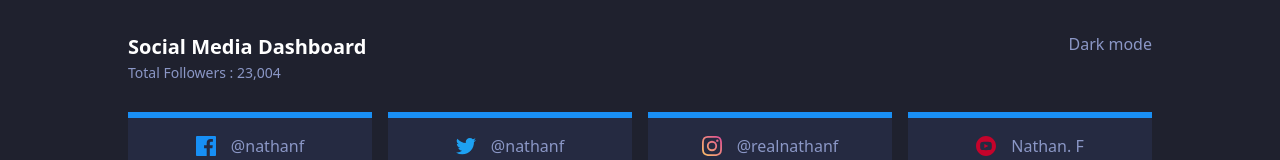
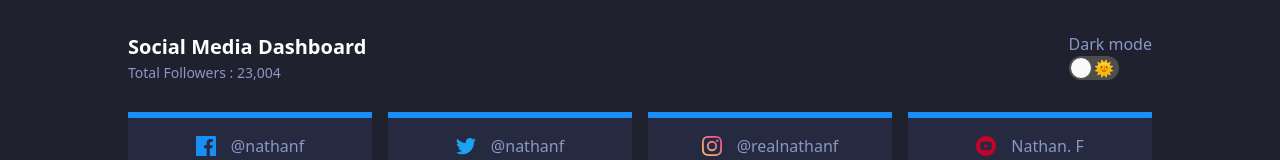
Before and after one commit to chrysellia/social-media-dashboard, a React (Create React App) app in the folder social-media-dashboard/: page / in a window 1280 px wide. Shown: the top 160 px of the page. Built offline with nearby package versions, Linux system fonts and the light colour scheme.

Commit message:
ToggleButton component created

```diff
--- a/social-media-dashboard/src/components/Header/Header.component.js
+++ b/social-media-dashboard/src/components/Header/Header.component.js
@@ -1,5 +1,6 @@
 import React from 'react'
 import './Header.scss'
+import ToggleButton from './partials/ToggleButton/ToggleButton.component'
 
 const Header = () => {
     return (
@@ -15,7 +16,7 @@
                             <div className="toggle-text">
                                 <h1 style={{color:'hsl(228, 34%, 66%)'}}>Dark mode</h1>
                             </div>
-                            <div className="toggle-icon"></div>
+                            <div className="toggle-icon"><ToggleButton/></div>
                         </div>
                     </div>
                 </div>
--- a/social-media-dashboard/src/components/Header/Header.scss
+++ b/social-media-dashboard/src/components/Header/Header.scss
@@ -31,6 +31,10 @@
 
             .right-side {
                 .toggle-color {
+                    display: flex;
+                    align-items: center;
+                    justify-content: center;
+
                     .toggle-text {
                         font-size: 14px;
                         color: hsl(228, 34%, 66%);
--- /dev/null
+++ b/social-media-dashboard/src/components/Header/partials/ToggleButton/ToggleButton.component.js
@@ -0,0 +1,28 @@
+import React from 'react'
+import './ToggleButton.style.scss'
+import { useState } from 'react';
+
+const ToggleButton = () => {
+    const [toggle, setToggle] = useState(false);
+
+    const triggerToggle = () => {
+        setToggle( !toggle )
+    }
+
+    return (
+        <div onChange={triggerToggle} className={`wrg-toggle ${toggle ? 'wrg-toggle--checked' : ''}`}>
+            <div className="wrg-toggle-container">
+                <div className="wrg-toggle-check">
+                    <span>🌜</span>
+                </div>
+                <div className="wrg-toggle-uncheck">
+                    <span>🌞</span>
+                </div>
+            </div>
+            <div className="wrg-toggle-circle"></div>
+            <input className="wrg-toggle-input" type="checkbox" aria-label="Toggle Button" />
+        </div>
+    )
+}
+
+export default ToggleButton
--- /dev/null
+++ b/social-media-dashboard/src/components/Header/partials/ToggleButton/ToggleButton.style.scss
@@ -0,0 +1,90 @@
+.wrg-toggle {
+    touch-action: pan-x;
+    display: inline-block;
+    position: relative;
+    cursor: pointer;
+    background-color: transparent;
+    border: 0;
+    padding: 0;
+    -webkit-touch-callout: none;
+    -webkit-user-select: none;
+    -ms-user-select: none;
+    user-select: none;
+    -webkit-tap-highlight-color: rgba(0,0,0,0);
+    -webkit-tap-highlight-color: transparent;
+
+    .wrg-toggle-container{
+        width: 50px;
+        height: 24px;
+        padding: 0;
+        border-radius: 30px;
+        background-color: #4d4d4d;
+        transition: all .2s ease;
+
+        .wrg-toggle-uncheck span,
+        .wrg-toggle-check span {
+            align-items: center;
+            display: flex;
+            height: 10px;
+            justify-content: center;
+            position: relative;
+            width: 10px;
+
+            .wrg-toggle--checked .wrg-toggle-check{
+                opacity: 1;
+            }
+              .wrg-toggle--checked .wrg-toggle-uncheck {
+                opacity: 0;
+            }
+              .wrg-toggle--checked .wrg-toggle-circle {
+                left: 27px;
+            }
+        }
+    }
+
+    .wrg-toggle-circle{
+        transition: all .5s cubic-bezier(.23,1,.32,1) 0ms;
+        position: absolute;
+        top: 1px;
+        left: 1px;
+        width: 22px;
+        height: 22px;
+        border: 1px solid #4d4d4d;
+        border-radius: 50%;
+        background-color: #fafafa;
+        box-sizing: border-box;
+        transition: all .25s ease;
+        }
+
+    .wrg-toggle-input {
+        border: 0;
+        clip: rect(0 0 0 0);
+        height: 1px;
+        margin: -1px;
+        overflow: hidden;
+        padding: 0;
+        position: absolute;
+        width: 1px;
+    }
+
+    .wrg-toggle-check, .wrg-toggle-uncheck {
+        position: absolute;
+        width: 10px;
+        height: 10px;
+        top: 0;
+        bottom: 0;
+        margin-top: auto;
+        margin-bottom: auto;
+        line-height: 0;
+        opacity: 0;
+        transition: opacity .25s ease;
+        }
+        .wrg-toggle-check {
+        left: 8px;
+    }
+
+    .wrg-toggle-uncheck {
+        opacity: 1;
+        right: 10px;
+    }
+}
```
